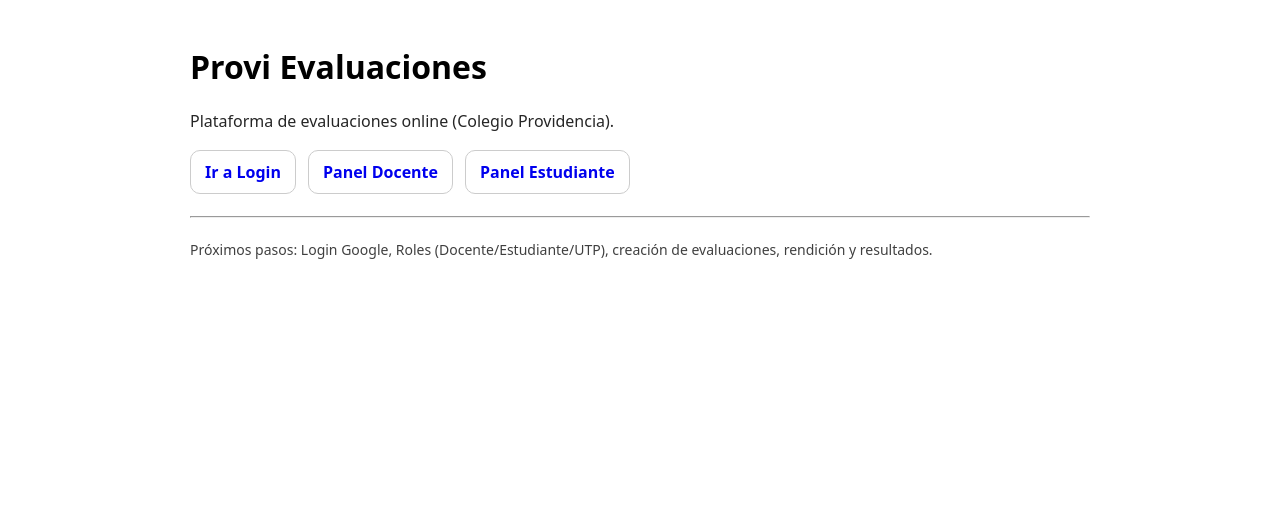
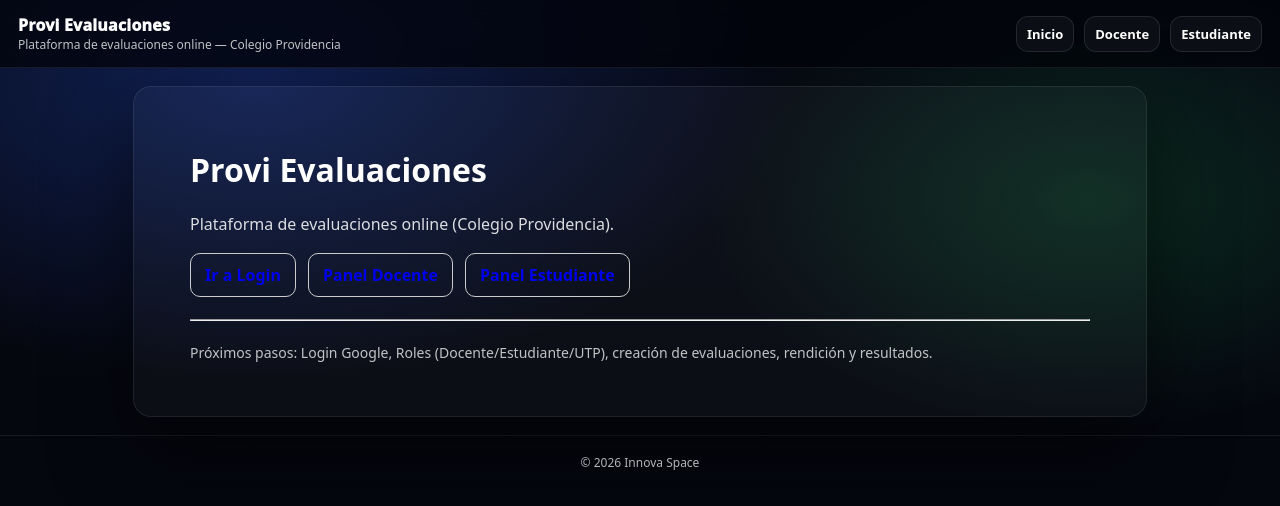
Before and after one commit to innova-space-edu/provi-evaluaciones, a Next.js app: page / in a window 1280 px wide. Shown: the top 506 px of the page. Built offline with nearby package versions, Linux system fonts and the light colour scheme.

Commit message:
Update layout.tsx

```diff
--- a/src/app/layout.tsx
+++ b/src/app/layout.tsx
@@ -1,14 +1,17 @@
 import type { Metadata } from "next";
+import AppShell from "@/components/AppShell";
 
 export const metadata: Metadata = {
   title: "Provi Evaluaciones",
-  description: "Plataforma de evaluaciones online - Colegio Providencia"
+  description: "Plataforma de evaluaciones online - Colegio Providencia",
 };
 
 export default function RootLayout({ children }: { children: React.ReactNode }) {
   return (
     <html lang="es">
-      <body style={{ margin: 0, fontFamily: "system-ui, Arial, sans-serif" }}>{children}</body>
+      <body style={{ margin: 0, fontFamily: "system-ui, Arial, sans-serif" }}>
+        <AppShell>{children}</AppShell>
+      </body>
     </html>
   );
 }
```
